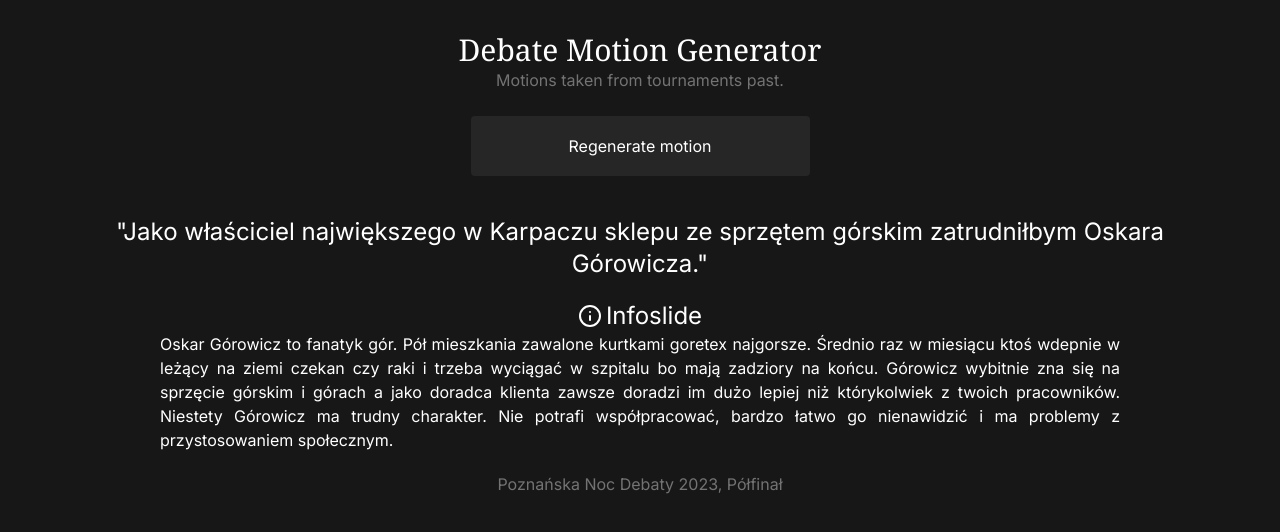
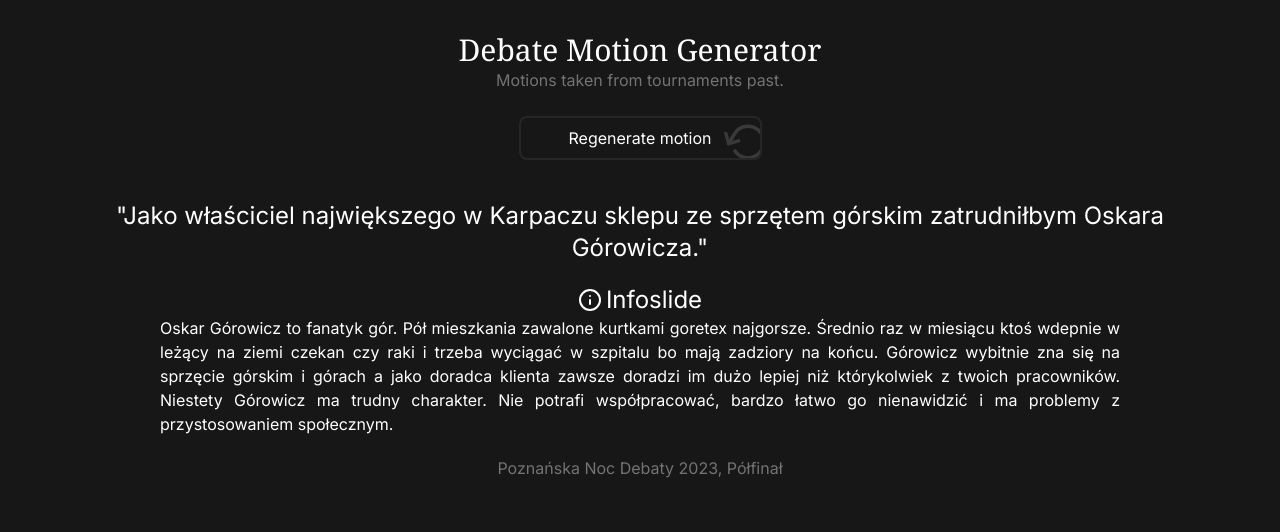
Before and after one commit to debatecore/debate-tools, a Next.js app: page /debate-motion-generator in a window 1280 px wide. Shown: the top 532 px of the page. Built offline with nearby package versions, Linux system fonts and the light colour scheme.

Commit message:
replace generation button with a new GenericButton component

```diff
--- a/src/components/MotionGenerator.tsx
+++ b/src/components/MotionGenerator.tsx
@@ -6,6 +6,8 @@ import motions from "@/data/motion.json";
 import { useEffect, useState } from "react";
 import { IconInfo } from "@/components/icons/info";
 import { useLang } from "@/lib/useLang";
+import { GenericButton } from "./GenericButton";
+import { IconRotateCCW } from "./icons/RotateCCW";
 
 type debateMotionGeneratorButtonType = {
   text: string;
@@ -31,13 +33,13 @@ const MotionGenerator = (props: debateMotionGeneratorButtonType) => {
 
   return (
     <div className="flex flex-col min-h-screen items-center">
-      <button
-        onClick={() => setMotion(() => generateMotion())}
-        className="relative p-4 px-24 max-w-[450px] rounded border-2 border-neutral-800
-        bg-neutral-800 hover:border-neutral-700 overflow-hidden active:border-neutral-500"
-      >
-        <span className="z-20 relative">{props.text}</span>
-      </button>
+      <section className="max-w-[350px]">
+        <GenericButton
+          text={useLang("debateMotionGeneratorRegenerate")}
+          icon={IconRotateCCW}
+          onClick={() => setMotion(() => generateMotion())}
+        />
+      </section>
       <section className="text-center p-10">
         <p className="text-2xl md:text-2xl max-w-[85vw]">
           &quot;{motion?.motion || ""}&quot;
```
